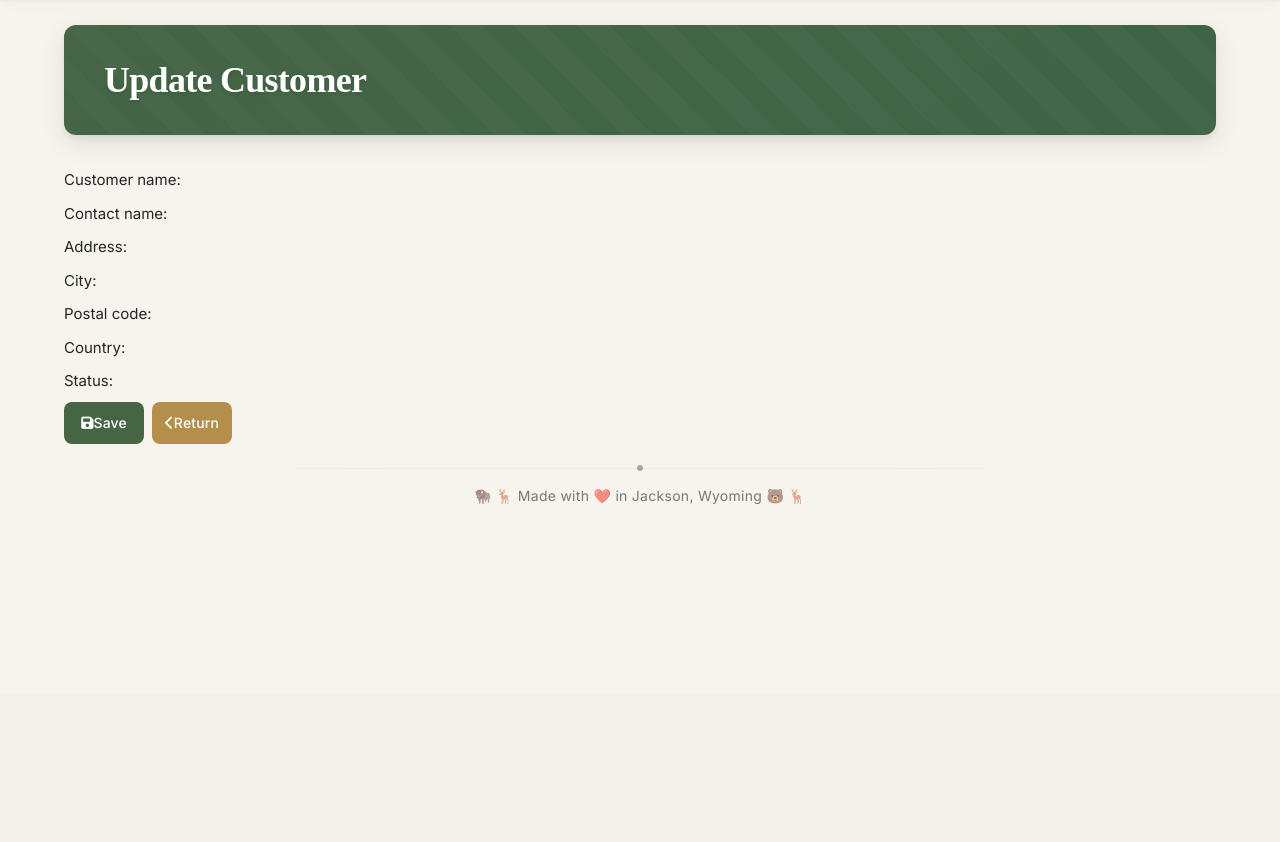
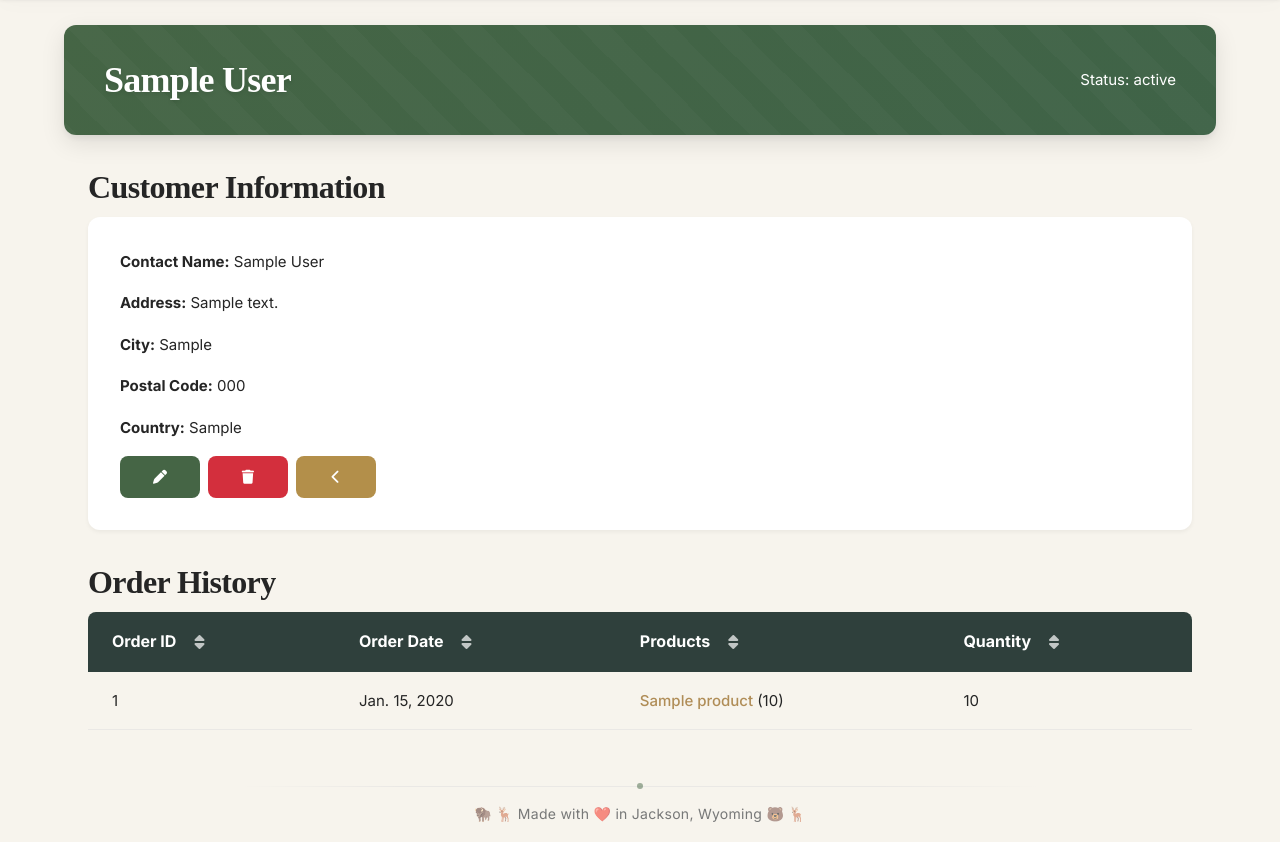
Before and after one commit to ellieuncg/DjangoTradersV2.0, a Django app: page /customers/1/ in a window 1280 px wide. Shown: the part 107-949 px from the top of the page. Before the commit the page ends 611 px from the top, so only its background shows below. Run offline with Django 5.2, Linux system fonts and the light colour scheme; tables that the repository leaves empty hold one stand-in row (values such as "Sample post"); some libraries are stand-ins or nearby versions; some web fonts are replaced.

Commit message:
Add directional sort functionality to customer details view

```diff
--- a/DjTraders/templates/DjTraders/CustomerDetail.html
+++ b/DjTraders/templates/DjTraders/CustomerDetail.html
@@ -1,82 +1,105 @@
 {% extends "base.html" %}
 {% load static %}
 
+{% block title %}{{ customer.customer_name }}{% endblock %}
+
 {% block content %}
-<div class="customer-form-page">
 <div class="page-header">
-        <h1>{% if customer %}Update{% else %}New{% endif %} Customer</h1>
-    </div>
-
-    <div class="form-container-customer">
-        <form method="post">
-            {% csrf_token %}
-            {{ form.non_field_errors }}
-
-            <div class="form-row-customer">
-                <label class="form-label">Customer name:</label>
-                <div class="form-field">
-                    {{ form.customer_name.errors }}
-                    {{ form.customer_name }}
+    <h1>{{ customer.customer_name }}</h1>
+    <div class="status-badge">
+        Status: {{ customer.status }}
     </div>
 </div>
 
-            <div class="form-row-customer">
-                <label class="form-label">Contact name:</label>
-                <div class="form-field">
-                    {{ form.contact_name.errors }}
-                    {{ form.contact_name }}
+<div class="customer-detail-page">
+    <!-- Customer Information Section -->
+    <h2 class="section-title">Customer Information</h2>
+
+    <div class="customer-info-section">
+        <p><strong>Contact Name:</strong> {{ customer.contact_name }}</p>
+        <p><strong>Address:</strong> {{ customer.address }}</p>
+        <p><strong>City:</strong> {{ customer.city }}</p>
+        <p><strong>Postal Code:</strong> {{ customer.postal_code }}</p>
+        <p><strong>Country:</strong> {{ customer.country }}</p>
+
+        <div class="button-group">
+            <a href="{% url 'DjTraders:CustomerUpdate' pk=customer.pk %}" class="action-btn btn-edit" title="Edit">
+                <i class="fas fa-pen"></i>
+            </a>
+            {% if customer.status == 'active' %}
+            <form method="POST" action="{% url 'DjTraders:CustomerStatus' pk=customer.pk %}" class="inline-form">
+                {% csrf_token %}
+                <input type="hidden" name="status" value="archived">
+                <button type="submit" class="action-btn btn-delete" title="Archive">
+                    <i class="fas fa-trash"></i>
+                </button>
+            </form>
+            {% endif %}
+            <a href="{% url 'DjTraders:Customers' %}" class="action-btn btn-view" title="Return">
+                <i class="fas fa-chevron-left"></i>
+            </a>
         </div>
     </div>
 
-            <div class="form-row-customer">
-                <label class="form-label">Address:</label>
-                <div class="form-field">
-                    {{ form.address.errors }}
-                    {{ form.address }}
+    <!-- Order History Section -->
+    <h2 class="section-title">Order History</h2>
+
+    {% if orders %}
+    <table class="order-table">
+        <thead>
+            <tr>
+                <th>
+                    <div class="customer-search-field-header">
+                        Order ID
+                        <i class="fas fa-sort sort-icon {% if sort_field == 'order_id' %}fa-sort-{% if sort_direction == 'asc' %}up{% else %}down{% endif %}{% endif %}" data-sort="order_id"></i>
                     </div>
+                </th>
+                <th>
+                    <div class="customer-search-field-header">
+                        Order Date
+                        <i class="fas fa-sort sort-icon {% if sort_field == 'order_date' %}fa-sort-{% if sort_direction == 'asc' %}up{% else %}down{% endif %}{% endif %}" data-sort="order_date"></i>
                     </div>
-
-            <div class="form-row-customer">
-                <label class="form-label">City:</label>
-                <div class="form-field">
-                    {{ form.city.errors }}
-                    {{ form.city }}
+                </th>
+                <th>
+                    <div class="customer-search-field-header">
+                        Products
+                        <i class="fas fa-sort sort-icon {% if sort_field == 'product' %}fa-sort-{% if sort_direction == 'asc' %}up{% else %}down{% endif %}{% endif %}" data-sort="product"></i>
                     </div>
+                </th>
+                <th>
+                    <div class="customer-search-field-header">
+                        Quantity
+                        <i class="fas fa-sort sort-icon {% if sort_field == 'quantity' %}fa-sort-{% if sort_direction == 'asc' %}up{% else %}down{% endif %}{% endif %}" data-sort="quantity"></i>
                     </div>
-
-            <div class="form-row-customer">
-                <label class="form-label">Postal code:</label>
-                <div class="form-field">
-                    {{ form.postal_code.errors }}
-                    {{ form.postal_code }}
+                </th>
+            </tr>
+        </thead>
+        <tbody>
+            {% for order in orders %}
+            <tr>
+                <td>{{ order.order_id }}</td>
+                <td>{{ order.order_date }}</td>
+                <td>
+                    {% for item in order.products %}
+                    <div>
+                        <a href="{% url 'DjTraders:ProductDetail' pk=item.product.pk %}" class="customer-link">
+                            {{ item.product.product_name }}
+                        </a>
+                        ({{ item.quantity }})
                     </div>
-            </div>
-
-            <div class="form-row-customer">
-                <label class="form-label">Country:</label>
-                <div class="form-field">
-                    {{ form.country.errors }}
-                    {{ form.country }}
-                </div>
-            </div>
-
-            <div class="form-row-customer">
-                <label class="form-label">Status:</label>
-                <div class="form-field">
-                    {{ form.status.errors }}
-                    {{ form.status }}
-                </div>
-            </div>
-
-            <div class="button-group">
-                <button type="submit" class="action-btn btn-edit" title="Save">
-                    <i class="fas fa-save"></i> Save
-                </button>
-                <a href="{% url 'DjTraders:Customers' %}" class="action-btn btn-view" title="Return">
-                    <i class="fas fa-chevron-left"></i> Return
-                </a>
-            </div>
-        </form>
-    </div>
+                    {% endfor %}
+                </td>
+                <td>
+                    {% for item in order.products %}
+                    <div>{{ item.quantity }}</div>
+                    {% endfor %}
+                </td>
+            </tr>
+            {% endfor %}
+        </tbody>
+    </table>
+    {% else %}
+    <div class="no-orders">No orders found for this customer.</div>
+    {% endif %}
 </div>
 {% endblock %}
--- a/DjTraders/views.py
+++ b/DjTraders/views.py
@@ -73,7 +73,6 @@
 
     def get_context_data(self, **kwargs):
         context = super().get_context_data(**kwargs)
-        # Get all search parameters
         status = self.request.GET.get('status', 'active')
         countries = Customer.objects.values_list('country', flat=True).distinct().order_by('country')
 
@@ -85,64 +84,6 @@
             'status_filter': status,
             'countries': countries,
             'current_letter': self.request.GET.get('letter', '')
-        })
-        return context
-
-# ============================
-# Product Views
-# ============================
-
-class DjTradersProductsView(ListView):
-    """Product list view with search and filtering"""
-    model = Product
-    template_name = 'DjTraders/products.html'
-    context_object_name = 'products'
-
-    def get_queryset(self):
-        queryset = Product.objects.all()
-
-        # Get search parameters
-        product_query = self.request.GET.get('product', '')
-        category = self.request.GET.get('category', '')
-        min_price = self.request.GET.get('min_price', '')
-        max_price = self.request.GET.get('max_price', '')
-        status = self.request.GET.get('status', 'active')
-
-        # Apply filters
-        if product_query:
-            queryset = queryset.filter(product_name__icontains=product_query)
-        if category:
-            queryset = queryset.filter(category__category_id=category)
-        if min_price:
-            try:
-                queryset = queryset.filter(price__gte=float(min_price))
-            except ValueError:
-                pass
-        if max_price:
-            try:
-                queryset = queryset.filter(price__lte=float(max_price))
-            except ValueError:
-                pass
-
-        # Status filter - simplified logic
-        if status != 'all':
-            queryset = queryset.filter(status=status)
-
-        return queryset.order_by('product_name')
-
-    def get_context_data(self, **kwargs):
-        context = super().get_context_data(**kwargs)
-        # Get all search parameters
-        status = self.request.GET.get('status', 'active')
-        categories = Category.objects.all().order_by('category_name')
-
-        context.update({
-            'categories': categories,
-            'product_query': self.request.GET.get('product', ''),
-            'min_price': self.request.GET.get('min_price', ''),
-            'max_price': self.request.GET.get('max_price', ''),
-            'selected_category': self.request.GET.get('category', ''),
-            'status_filter': status
         })
         return context
 
@@ -166,7 +107,39 @@
                 } for detail in order.orderdetails.all()]
             }
             order_details.append(details)
-        context['orders'] = order_details
+
+        # Get sort parameters
+        sort_field = self.request.GET.get('sort')
+        sort_direction = self.request.GET.get('direction', 'desc')
+
+        # Apply sorting if requested
+        if sort_field:
+            if sort_field == 'order_id':
+                order_details.sort(
+                    key=lambda x: x['order_id'],
+                    reverse=(sort_direction == 'desc')
+                )
+            elif sort_field == 'order_date':
+                order_details.sort(
+                    key=lambda x: x['order_date'],
+                    reverse=(sort_direction == 'desc')
+                )
+            elif sort_field == 'product':
+                order_details.sort(
+                    key=lambda x: x['products'][0]['product'].product_name if x['products'] else '',
+                    reverse=(sort_direction == 'desc')
+                )
+            elif sort_field == 'quantity':
+                order_details.sort(
+                    key=lambda x: sum(p['quantity'] for p in x['products']),
+                    reverse=(sort_direction == 'desc')
+                )
+
+        context.update({
+            'orders': order_details,
+            'sort_field': sort_field,
+            'sort_direction': sort_direction
+        })
         return context
 
 class CustomerArchiveView(UpdateView):
@@ -215,6 +188,76 @@
         'customer': customer
     })
 
+def update_customer_status(request, pk):
+    """Update customer active/inactive/archived status"""
+    if request.method == 'POST':
+        customer = get_object_or_404(Customer, pk=pk)
+        new_status = request.POST.get('status')
+        if new_status in ['active', 'inactive', 'archived']:
+            customer.status = new_status
+            if new_status == 'archived':
+                customer.archived_date = timezone.now()
+            customer.save()
+            messages.success(request, f'Customer status updated to {new_status}.')
+    return redirect('DjTraders:Customers')
+
+# ============================
+# Product Views
+# ============================
+
+class DjTradersProductsView(ListView):
+    """Product list view with search and filtering"""
+    model = Product
+    template_name = 'DjTraders/products.html'
+    context_object_name = 'products'
+
+    def get_queryset(self):
+        queryset = Product.objects.all()
+
+        # Get search parameters
+        product_query = self.request.GET.get('product', '')
+        category = self.request.GET.get('category', '')
+        min_price = self.request.GET.get('min_price', '')
+        max_price = self.request.GET.get('max_price', '')
+        status = self.request.GET.get('status', 'active')
+
+        # Apply filters
+        if product_query:
+            queryset = queryset.filter(product_name__icontains=product_query)
+        if category:
+            queryset = queryset.filter(category__category_id=category)
+        if min_price:
+            try:
+                queryset = queryset.filter(price__gte=float(min_price))
+            except ValueError:
+                pass
+        if max_price:
+            try:
+                queryset = queryset.filter(price__lte=float(max_price))
+            except ValueError:
+                pass
+
+        # Status filter - simplified logic
+        if status != 'all':
+            queryset = queryset.filter(status=status)
+
+        return queryset.order_by('product_name')
+
+    def get_context_data(self, **kwargs):
+        context = super().get_context_data(**kwargs)
+        status = self.request.GET.get('status', 'active')
+        categories = Category.objects.all().order_by('category_name')
+
+        context.update({
+            'categories': categories,
+            'product_query': self.request.GET.get('product', ''),
+            'min_price': self.request.GET.get('min_price', ''),
+            'max_price': self.request.GET.get('max_price', ''),
+            'selected_category': self.request.GET.get('category', ''),
+            'status_filter': status
+        })
+        return context
+
 class DjTradersProductDetailView(DetailView):
     """Product detail view"""
     model = Product
@@ -226,15 +269,15 @@
         product = self.get_object()
 
         # Get sort parameters
-        sort_field = self.request.GET.get('sort', 'order__order_date')  # default sort
-        sort_direction = self.request.GET.get('direction', 'desc')  # default direction
+        sort_field = self.request.GET.get('sort', 'order__order_date')
+        sort_direction = self.request.GET.get('direction', 'desc')
 
         # Map frontend field names to model field names
         field_mapping = {
             'customer': 'order__customer__customer_name',
-            'order_date': 'order__order_date',  # Changed from 'date' to 'order_date'
+            'order_date': 'order__order_date',
             'quantity': 'quantity',
-            'total': 'quantity'  # We'll handle total sorting separately
+            'total': 'quantity'
         }
 
         # Get the correct field name from mapping
@@ -265,59 +308,7 @@
         } for detail in order_details]
 
         # Add sorting context
-        context['sort_field'] = self.request.GET.get('sort', 'order_date')  # Changed default from 'date' to 'order_date'
-        context['sort_direction'] = sort_direction
-
-        # Add summary statistics
-        context['total_orders'] = len(context['order_details'])
-        context['total_units_sold'] = sum(detail['quantity'] for detail in context['order_details'])
-        context['total_revenue'] = sum(detail['total'] for detail in context['order_details'])
-
-        return context
-        context = super().get_context_data(**kwargs)
-        product = self.get_object()
-
-        # Get sort parameters
-        sort_field = self.request.GET.get('sort', 'order__order_date')  # default sort
-        sort_direction = self.request.GET.get('direction', 'desc')  # default direction
-
-        # Create the order_by string
-        order_by = f"{'-' if sort_direction == 'desc' else ''}{sort_field}"
-
-        # Map frontend field names to model field names if needed
-        field_mapping = {
-            'customer': 'order__customer__customer_name',
-            'date': 'order__order_date',
-            'quantity': 'quantity',
-            'total': 'quantity'  # We'll handle total sorting separately since it's calculated
-        }
-
-        # Get the correct field name from mapping
-        sort_field = field_mapping.get(sort_field, sort_field)
-
-        # Query the order details
-        order_details = OrderDetail.objects.filter(product=product)
-
-        # Special handling for total sorting since it's calculated
-        if sort_field == 'quantity' and sort_field == 'total':
-            order_details = sorted(
-                order_details,
-                key=lambda x: x.quantity * x.product.price,
-                reverse=(sort_direction == 'desc')
-            )
-        else:
-            order_details = order_details.order_by(order_by)
-
-        # Format the details for display
-        context['order_details'] = [{
-            'order': detail.order,
-            'quantity': detail.quantity,
-            'unit_price': detail.product.price,
-            'total': detail.product.price * detail.quantity,
-        } for detail in order_details]
-
-        # Add sorting context
-        context['sort_field'] = self.request.GET.get('sort', 'date')
+        context['sort_field'] = self.request.GET.get('sort', 'order_date')
         context['sort_direction'] = sort_direction
 
         # Add summary statistics
@@ -371,16 +362,3 @@
             product.save()
             messages.success(request, f'Product status updated to {new_status}.')
     return redirect('DjTraders:Products')
-
-def update_customer_status(request, pk):
-    """Update customer active/inactive/archived status"""
-    if request.method == 'POST':
-        customer = get_object_or_404(Customer, pk=pk)
-        new_status = request.POST.get('status')
-        if new_status in ['active', 'inactive', 'archived']:
-            customer.status = new_status
-            if new_status == 'archived':
-                customer.archived_date = timezone.now()
-            customer.save()
-            messages.success(request, f'Customer status updated to {new_status}.')
-    return redirect('DjTraders:Customers')
```
Also changed, not shown: DjTraders/urls.py (line endings or trailing spaces), 1 other file. Lines whose indentation alone changed are shown as unchanged.
